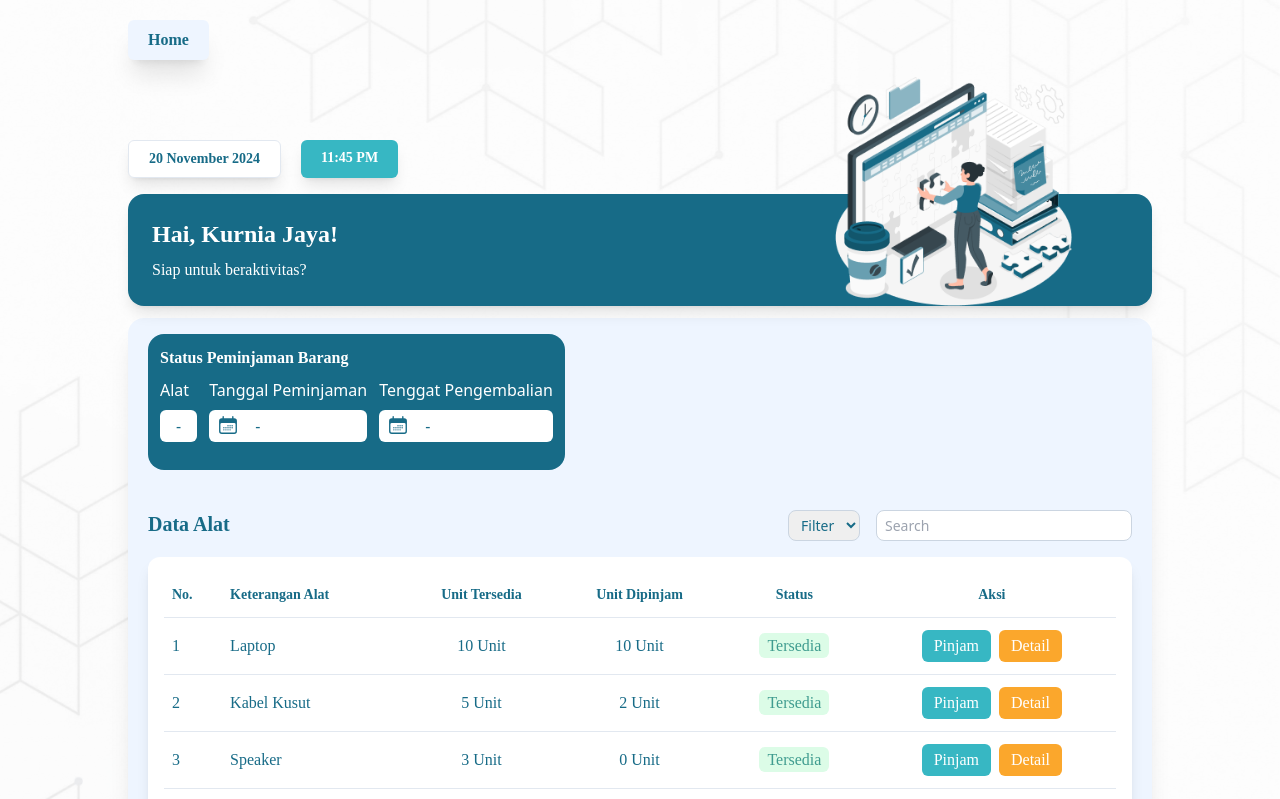
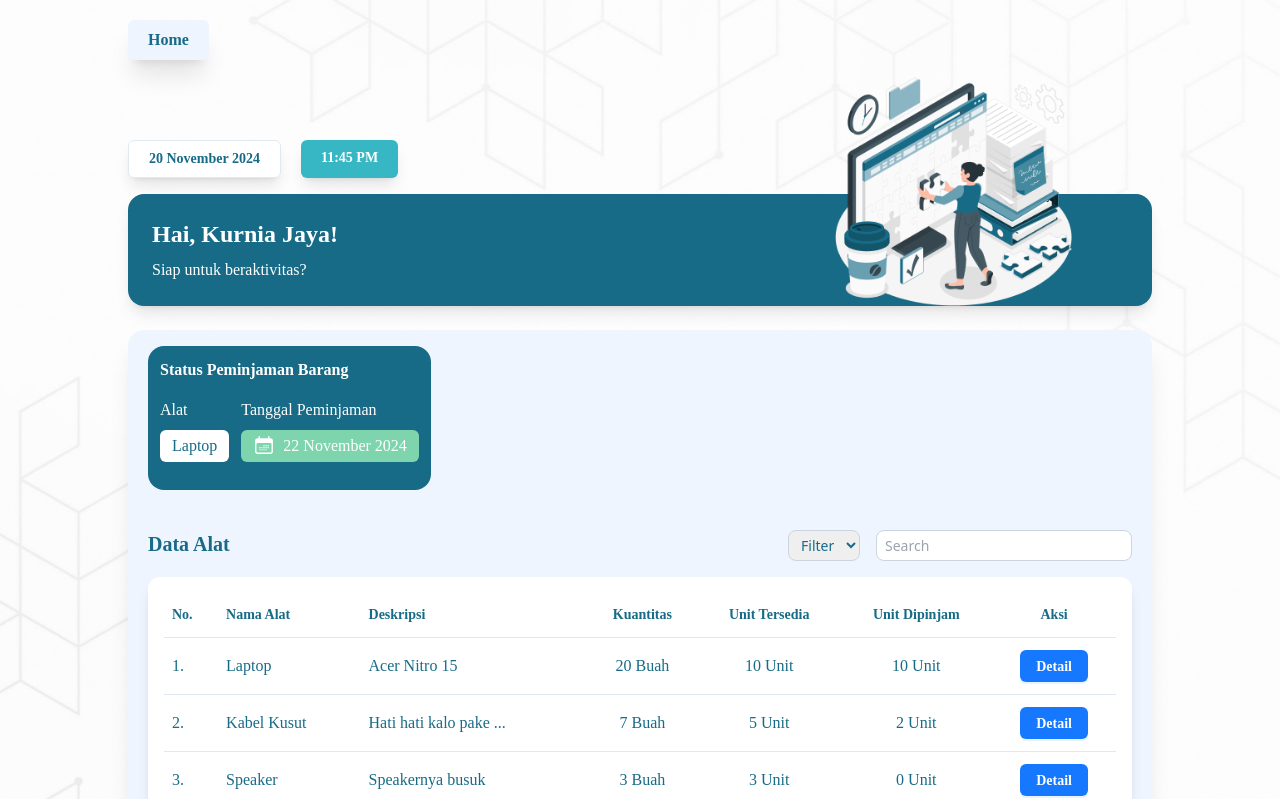
Before and after one commit to bayusbkt/inventrix-frontend, a React (Vite) app: page /dashboard-user in a window 1280 px wide. Shown: the top 799 px of the page. Built offline with nearby package versions, Linux system fonts and the light colour scheme.

Commit message:
feat: Ant Design package, Detail Modal, and refactoring issues in user dashboard

```diff
--- a/package.json
+++ b/package.json
@@ -10,6 +10,7 @@
     "preview": "vite preview"
   },
   "dependencies": {
+    "antd": "^5.22.2",
     "react": "^18.3.1",
     "react-dom": "^18.3.1",
     "react-helmet": "^6.1.0",
--- a/src/components/dasboard/CardContent.jsx
+++ b/src/components/dasboard/CardContent.jsx
@@ -3,7 +3,7 @@ import StatusCard from "./StatusCard";
 
 const CardContent = () => {
   return (
-    <div className="bg-[#EEF5FF] rounded-2xl px-5 py-4 w-full shadow-xl mt-3">
+    <div className="bg-[#EEF5FF] rounded-2xl px-5 py-4 w-full shadow-xl mt-6 mb-6">
       <StatusCard />
       <DataTable />
     </div>
--- a/src/components/dasboard/DataTable.jsx
+++ b/src/components/dasboard/DataTable.jsx
@@ -1,42 +1,56 @@
+import ModalComponent from "../global/DetailModal";
+
+
 const dummyData = [
   {
     number: 1,
     alat: "Laptop",
+    deskripsi: "Acer Nitro 15",
+    kuantitas: 20,
     unitTersedia: 10,
     unitDipinjam: 10,
-    status: "Tersedia",
   },
   {
     number: 2,
     alat: "Kabel Kusut",
+    deskripsi: "Hati hati kalo pake ada yang rusak",
+    kuantitas: 7,
     unitTersedia: 5,
     unitDipinjam: 2,
-    status: "Tersedia",
   },
   {
     number: 3,
     alat: "Speaker",
+    deskripsi: "Speakernya busuk",
+    kuantitas: 3,
     unitTersedia: 3,
     unitDipinjam: 0,
-    status: "Tersedia",
   },
   {
     number: 4,
     alat: "Proyektor",
+    deskripsi: "Bisa semua",
+    kuantitas: 20,
     unitTersedia: 12,
     unitDipinjam: 8,
-    status: "Tersedia",
   },
   {
     number: 5,
     alat: "Charger",
+    deskripsi: "Cuma buat iphone",
+    kuantitas: 30,
     unitTersedia: 15,
     unitDipinjam: 15,
-    status: "Dipinjam",
   },
 ];
 
 const DataTable = () => {
+
+  const truncateText = (text, maxLength) => {
+    if (text.length <= maxLength) return text;
+    return text.slice(0, maxLength) + '...';
+  };
+
   return (
     <div className="mt-10">
       <div className="flex justify-between">
@@ -62,7 +76,13 @@ const DataTable = () => {
                 No.
               </th>
               <th className="text-left py-3 px-2 font-poppins text-sm text-primary">
-                Keterangan Alat
+                Nama Alat
+              </th>
+              <th className="text-left py-3 px-2 font-poppins text-sm text-primary">
+                Deskripsi
+              </th>
+              <th className="text-center py-3 px-2 font-poppins text-sm text-primary">
+                Kuantitas
               </th>
               <th className="text-center py-3 px-2 font-poppins text-sm text-primary">
                 Unit Tersedia
@@ -71,20 +91,26 @@ const DataTable = () => {
                 Unit Dipinjam
               </th>
               <th className="text-center py-3 px-2 font-poppins text-sm text-primary">
-                Status
-              </th>
-              <th className="text-center py-3 px-2 font-poppins text-sm text-primary">
                 Aksi
               </th>
             </tr>
           </thead>
           <tbody>
             {dummyData.map((data, index) => (
-              <tr className="border-b border-slate-200" key={index}>
+              <tr
+                className="border-b border-slate-200 hover:bg-slate-50 transition-colors duration-200"
+                key={index}
+              >
                 <td className="py-3 px-2 font-poppins text-primary">
-                  {data.number}
+                  {data.number}.
                 </td>
                 <td className="py-3 px-2 font-poppins text-primary">{data.alat}</td>
+                <td className="py-3 px-2 font-poppins text-primary">
+                  {truncateText(data.deskripsi, 20)}
+                </td>
+                <td className="text-center py-3 px-2 font-poppins text-primary">
+                  {data.kuantitas} Buah
+                </td>
                 <td className="text-center py-3 px-2 font-poppins text-primary">
                   {data.unitTersedia} Unit
                 </td>
@@ -92,17 +118,7 @@ const DataTable = () => {
                   {data.unitDipinjam} Unit
                 </td>
                 <td className="text-center py-3 px-2 font-poppins text-primary">
-                  <span className="bg-[#DCFCE7] text-[#3F9C8F] px-2 py-1 rounded-md">
-                    {data.status}
-                  </span>
-                </td>
-                <td className="text-center py-3 px-2 font-poppins text-primary">
-                  <button className="bg-[#37B7C3] text-white px-3 py-1 rounded-md mr-2">
-                    Pinjam
-                  </button>
-                  <button className="bg-[#FBA72C] text-white px-3 py-1 rounded-md">
-                    Detail
-                  </button>
+                  <ModalComponent />
                 </td>
               </tr>
             ))}
--- a/src/components/dasboard/Header.jsx
+++ b/src/components/dasboard/Header.jsx
@@ -1,5 +1,4 @@
 import { useState, useEffect } from "react";
-import CardContent from "./CardContent";
 
 const Header = () => {
   const [timeDate, setTimeDate] = useState({
@@ -66,7 +65,6 @@ const Header = () => {
           <p className="font-poppins text-white">Siap untuk beraktivitas?</p>
         </div>
       </div>
-      <CardContent />
     </div>
   );
 };
--- a/src/components/dasboard/StatusCard.jsx
+++ b/src/components/dasboard/StatusCard.jsx
@@ -2,29 +2,23 @@ import { HiCalendarDays } from 'react-icons/hi2'
 
 const StatusCard = () => {
   return (
-    <div className="bg-primary rounded-2xl w-fit p-3 text-white">
-        <h3 className=" font-semibold font-poppins">Status Peminjaman Barang</h3>
-        <div className="flex gap-3 mt-2 mb-4">
+    <div className="bg-primary rounded-2xl w-fit p-3 text-white font-poppins">
+        <h3 className=" font-semibold">Status Peminjaman Barang</h3>
+        <div className="flex gap-3 mt-4 mb-4">
           <div>
             <h5>Alat</h5>
-            <div className="bg-white rounded-md py-1 px-4 flex justify-center mt-2">
-              <p className="text-primary">-</p>
+            <div className="bg-white rounded-md py-1 px-3 flex justify-center mt-2">
+              <p className="text-primary">Laptop</p>
             </div>
           </div>
           <div>
             <h5>Tanggal Peminjaman</h5>
-            <div className="bg-white rounded-md py-1 px-2 flex mt-2">
-              <HiCalendarDays className="text-primary mr-4" size={22} />
-              <p className="text-primary">-</p>
+            <div className="bg-[#7ED4AD] rounded-md py-1 px-3 flex mt-2">
+              <HiCalendarDays className="text-white mr-2" size={22} />
+              <p className="text-white">22 November 2024</p>
             </div>
           </div>
-          <div>
-            <h5>Tenggat Pengembalian</h5>
-            <div className="bg-white rounded-md py-1 px-2 flex mt-2">
-              <HiCalendarDays className="text-primary mr-4" size={22} />
-              <p className="text-primary">-</p>
-            </div>
-          </div>
+
         </div>
       </div>
   )
--- /dev/null
+++ b/src/components/global/DetailModal.jsx
@@ -0,0 +1,233 @@
+import { useState } from "react";
+import {
+  Button,
+  Modal,
+  Card,
+  Table,
+  Tag,
+  Statistic,
+  Row,
+  Col,
+  Descriptions,
+} from "antd";
+import { formatDate } from "../../helpers/formatDate";
+
+//Ini misalnya nanti API
+const data = {
+  status: true,
+  message: "Sukses mendapatkan daftar unit",
+  data: {
+    item: {
+      id: "92561ad0-75c7-49e1-b6d2-e6c93a8002a9",
+      name: "Kabel Kusut",
+      description: "Bau Plastik",
+    },
+    summary: {
+      total: 5,
+      tersedia: 4,
+      dipinjam: 1,
+      dalamPerbaikan: 0,
+      rusak: 0,
+    },
+    units: [
+      {
+        id: "1b1af03a-59e0-40ef-8903-5ea5b65d423a",
+        status: "Tersedia",
+        outTime: null,
+        inTime: "2024-10-21T06:37:51.000Z",
+      },
+      {
+        id: "1b1af03a-59e0-40ef-8903-5ea5b65d423a",
+        status: "Rusak",
+        outTime: null,
+        inTime: "2024-10-21T06:37:51.000Z",
+      },
+      {
+        id: "1b1af03a-59e0-40ef-8903-5ea5b65d423a",
+        status: "Dalam Perbaikan",
+        outTime: null,
+        inTime: "2024-10-21T06:37:51.000Z",
+      },
+      {
+        id: "1b1af03a-59e0-40ef-8903-5ea5b65d423a",
+        status: "Dipinjam",
+        outTime: null,
+        inTime: "2024-10-21T06:37:51.000Z",
+      },
+    ],
+  },
+};
+
+const DetailModal = () => {
+  const [open, setOpen] = useState(false);
+  const [loading, setLoading] = useState(true);
+
+  const showLoading = () => {
+    setOpen(true);
+    setLoading(true);
+
+    setTimeout(() => {
+      setLoading(false);
+    }, 2000);
+  };
+
+  const getStatusTag = (status) => {
+    const statusColors = {
+      Tersedia: "success",
+      Dipinjam: "processing",
+      "Dalam Perbaikan": "warning",
+      Rusak: "error",
+    };
+    return (
+      <Tag
+        color={statusColors[status] || "default"}
+        className="font-poppins font-semibold"
+      >
+        {status}
+      </Tag>
+    );
+  };
+
+  const columns = [
+    {
+      title: "ID Unit",
+      dataIndex: "id",
+      key: "id",
+      width: "30%",
+    },
+    {
+      title: "Status",
+      dataIndex: "status",
+      key: "status",
+      render: (status) => getStatusTag(status),
+    },
+    {
+      title: "Waktu Peminjaman",
+      dataIndex: "outTime",
+      key: "outTime",
+      render: (date) => formatDate(date),
+    },
+    {
+      title: "Waktu Pengembalian",
+      dataIndex: "inTime",
+      key: "inTime",
+      render: (date) => formatDate(date),
+    },
+    {
+      title: "Aksi",
+      key: "aksi",
+      render: (record) => {
+        const isAvailable = record.status === "Tersedia";
+        const isBorrowed = record.status === "Dipinjam";
+
+        return (
+          <Button
+            type="primary"
+            className="font-poppins font-semibold"
+            disabled={!isAvailable && !isBorrowed}
+          >
+            {isAvailable ? "Pinjam" : isBorrowed ? "Kembalikan" : "Tidak Tersedia"}
+          </Button>
+        );
+      },
+    },
+  ];
+
+  return (
+    <>
+      <Button
+        type="primary"
+        onClick={showLoading}
+        className="font-poppins font-semibold"
+      >
+        Detail
+      </Button>
+
+      <Modal
+        open={open}
+        loading={loading}
+        onCancel={() => setOpen(false)}
+        width={1050}
+        centered
+        footer={null}
+      >
+        <div>
+          <Card title="Informasi Alat" className="mb-8 font-poppins">
+            <Descriptions column={2}>
+              <Descriptions.Item
+                label="Nama Alat"
+                className="font-poppins font-semibold"
+              >
+                {data.data.item.name}
+              </Descriptions.Item>
+              <Descriptions.Item
+                label="Deskripsi"
+                className="font-poppins font-semibold"
+              >
+                {data.data.item.description}
+              </Descriptions.Item>
+            </Descriptions>
+          </Card>
+
+          <Card title="Ringkasan" className="mb-8 font-poppins">
+            <Row gutter={16}>
+              <Col span={4}>
+                <Statistic
+                  title="Total"
+                  className="font-poppins font-semibold"
+                  value={data.data.summary.total}
+                />
+              </Col>
+              <Col span={5}>
+                <Statistic
+                  title="Tersedia"
+                  className="font-poppins font-semibold"
+                  value={data.data.summary.tersedia}
+                  valueStyle={{ color: "#3f8600" }}
+                />
+              </Col>
+              <Col span={5}>
+                <Statistic
+                  title="Dipinjam"
+                  className="font-poppins font-semibold"
+                  value={data.data.summary.dipinjam}
+                  valueStyle={{ color: "#1890ff" }}
+                />
+              </Col>
+              <Col span={5}>
+                <Statistic
+                  title="Dalam Perbaikan"
+                  className="font-poppins font-semibold"
+                  value={data.data.summary.dalamPerbaikan}
+                  valueStyle={{ color: "#faad14" }}
+                />
+              </Col>
+              <Col span={5}>
+                <Statistic
+                  title="Rusak"
+                  className="font-poppins font-semibold"
+                  value={data.data.summary.rusak}
+                  valueStyle={{ color: "#cf1322" }}
+                />
+              </Col>
+            </Row>
+          </Card>
+
+          <Card title="Daftar Unit" className="font-poppins">
+            <Table
+              columns={columns}
+              dataSource={data.data.units.map((unit) => ({
+                ...unit,
+                key: unit.id,
+              }))}
+              pagination={false}
+              scroll={{ y: 240 }}
+            />
+          </Card>
+        </div>
+      </Modal>
+    </>
+  );
+};
+
+export default DetailModal;
--- /dev/null
+++ b/src/helpers/formatDate.js
@@ -0,0 +1,16 @@
+export const formatDate = (dateString) => {
+  if (!dateString) return "-";
+
+  const date = new Date(dateString);
+  const formattedDate = date.toLocaleDateString("id-ID", {
+    day: "numeric",
+    month: "long",
+    year: "numeric",
+  });
+  const formattedTime = date.toLocaleTimeString("id-ID", {
+    hour: "2-digit",
+    minute: "2-digit",
+  });
+
+  return `${formattedDate} ${formattedTime} WIB`;
+};
--- a/src/views/DashboardUser.jsx
+++ b/src/views/DashboardUser.jsx
@@ -1,5 +1,6 @@
 import { Helmet } from "react-helmet";
 import Header from "../components/dasboard/Header";
+import CardContent from "../components/dasboard/CardContent";
 
 const DashboardUser = () => {
   return (
@@ -15,6 +16,7 @@ const DashboardUser = () => {
       />
       <div className="flex flex-col w-full relative z-10 px-32">
         <Header />
+        <CardContent />
       </div>
     </div>
   );
```
Also changed, not shown: 1 other file (tests, documents, lock files or other folders).
